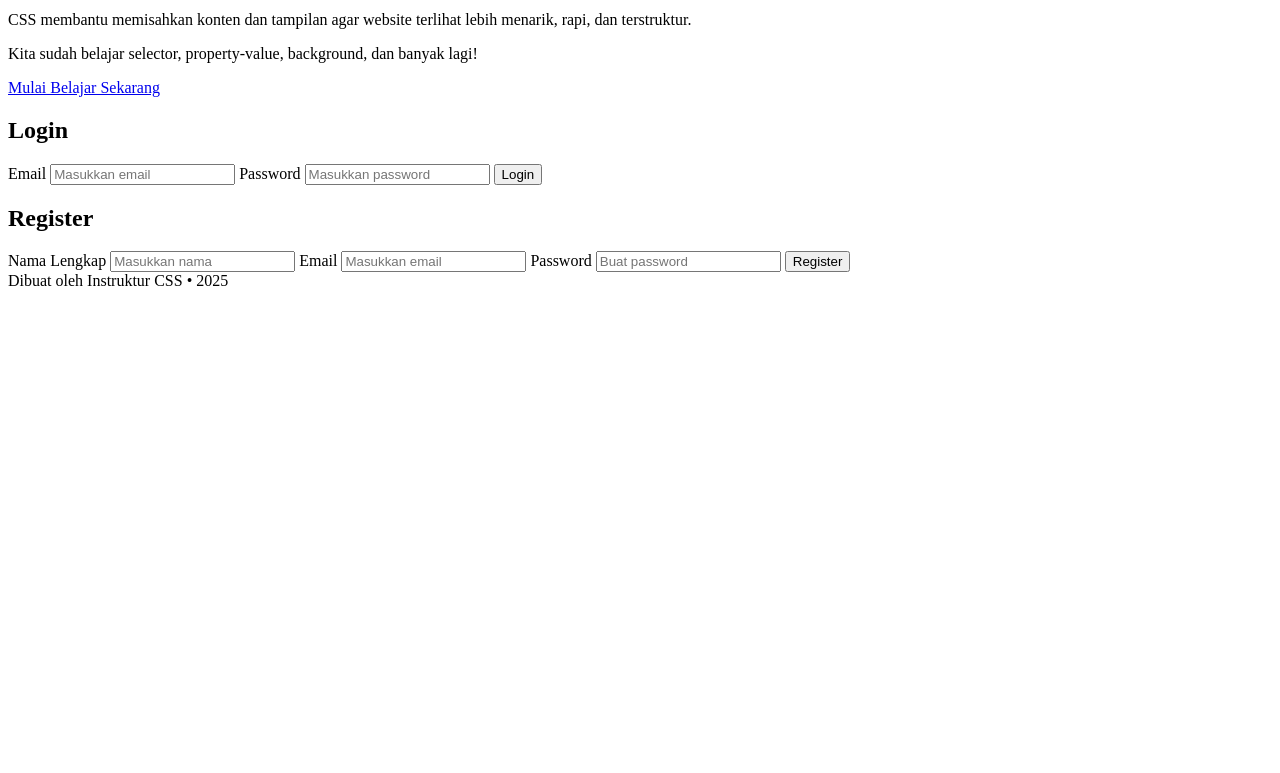
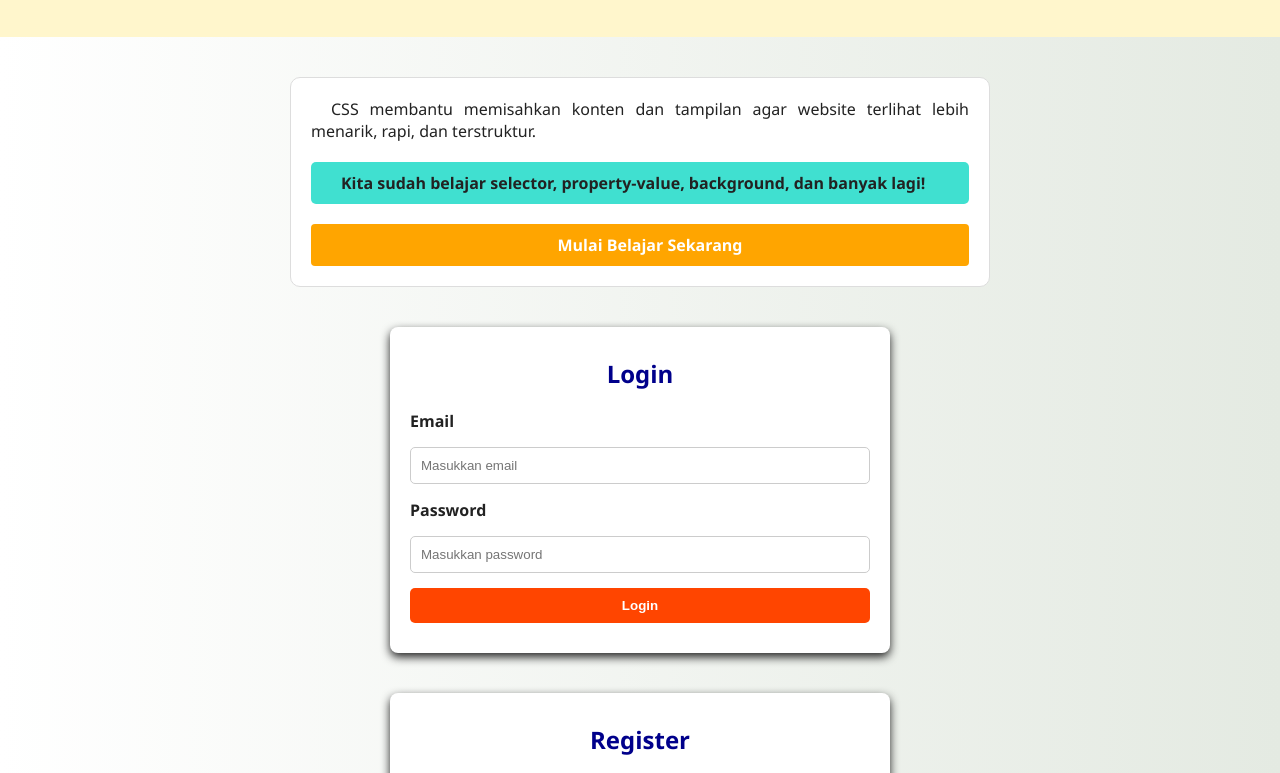
Before and after one commit to isaf123/deploy-netfly, a plain HTML site: page index.html in a window 1280 px wide. Shown: the part 160-933 px from the top of the page. Before the commit the page ends 800 px from the top, so only its background shows below. Drawn offline with Linux system fonts and the light colour scheme.

Commit message:
update css

```diff
--- a/index.html
+++ b/index.html
@@ -4,7 +4,7 @@
     <meta charset="UTF-8">
     <meta name="viewport" content="width=device-width, initial-scale=1.0">
     <title>Belajar Praktik CSS</title>
-    <link rel="stylesheet" type="text/css" href="./styles.css">
+    <link rel="stylesheet" type="text/css" href="style.css">
 </head>
 <body>
     <!-- menu navigasi-->
```
